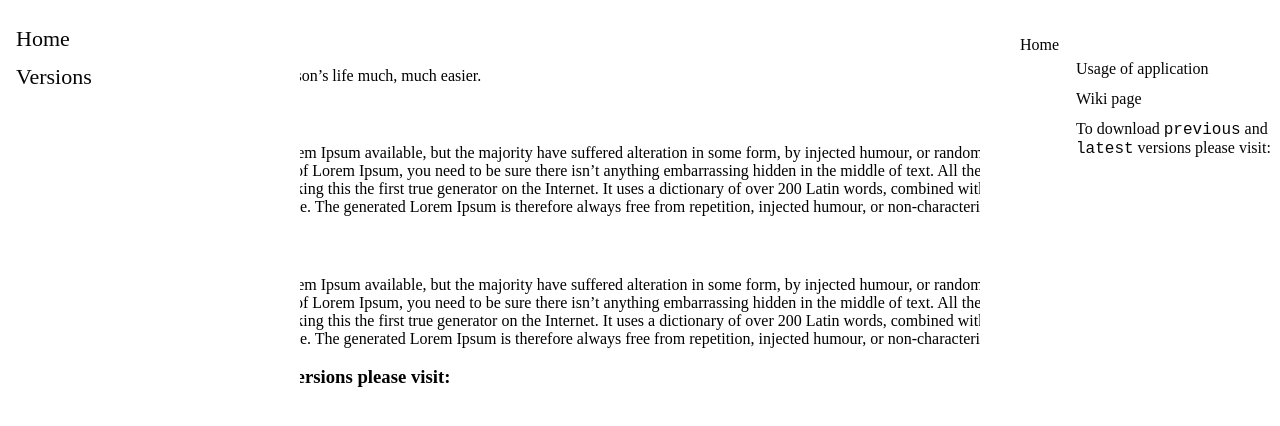
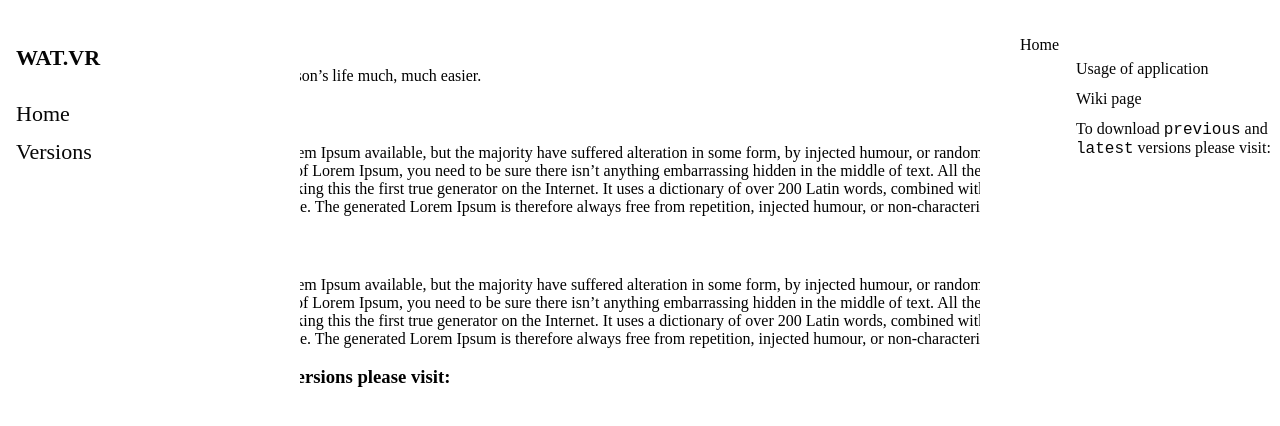
Before and after one commit to zozobalogh0817/zocs, a Jekyll site: the page built from home.md, in a window 1280 px wide. Shown: the top 426 px of the page. Built offline with Jekyll 4.4.1, drawn with Linux system fonts in a browser that asks for light colours.

Commit message:
feat: fix wiki-theme build bug

```diff
--- a/_layouts/default.html
+++ b/_layouts/default.html
@@ -11,7 +11,7 @@
 <body class="container">
 <div class="wrapper">
     <div class="sidenav">
-        {% if site.settings.hasHeader %}
+        {% if site.data.settings.hasHeader %}
         <header class="masthead">
             <h3 class="masthead-title">
                 <a href="{{ site.path }}{{ site.data.settings.home }}">{{ site.title }}</a>
```
